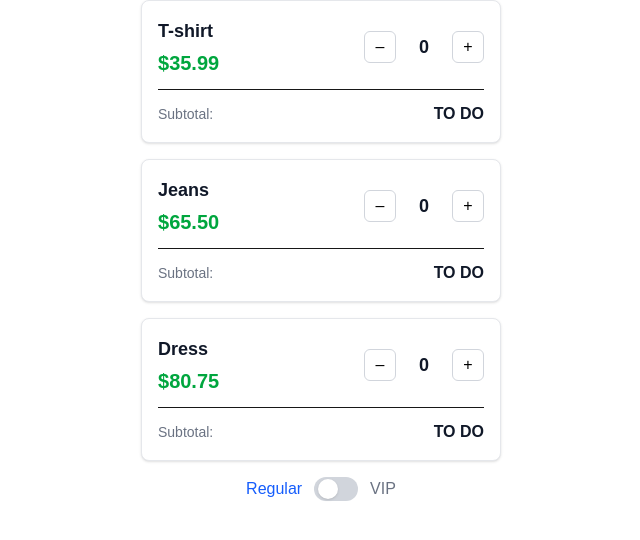
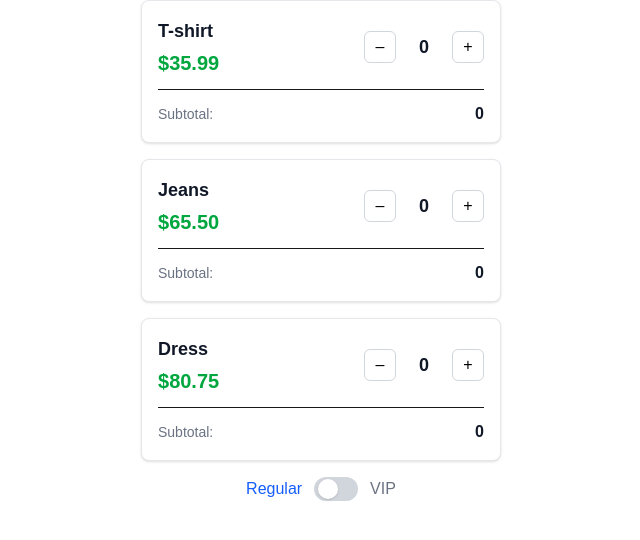
Before and after one commit to PedroMarianoAlmeida/navalia, a Next.js app: page / in a window 1280 px wide. Shown: the top 540 px of the page, without its empty margins (319-959 px from the left). Built offline with nearby package versions, Linux system fonts and the light colour scheme.

Commit message:
fetching discount on ProductCard

```diff
--- a/src/components/ProductCard.tsx
+++ b/src/components/ProductCard.tsx
@@ -9,8 +9,12 @@ interface Props {
 }
 
 export const ProductCard = ({ product }: Props) => {
-  const { shoppingCart, addItem, removeItem } = usePrice();
+  const { shoppingCart, addItem, removeItem, promotionItems } = usePrice();
   const qty = shoppingCart.get(product.id) ?? 0;
+  const itemPrice = promotionItems.find(
+    (item) => item.productID === product.id
+  );
+  console.log({ itemPrice });
 
   return (
     <div className="bg-white border border-gray-200 rounded-lg shadow-sm w-90">
@@ -44,7 +48,9 @@ export const ProductCard = ({ product }: Props) => {
         </div>
         <div className="flex justify-between items-center mt-3 pt-3 border-t">
           <span className="text-sm text-gray-500">Subtotal:</span>
-          <span className="font-semibold text-gray-900">TO DO</span>
+          <span className="font-semibold text-gray-900">
+            {itemPrice ? "" : 0}
+          </span>
         </div>
       </div>
     </div>
--- a/src/providers/PriceProvider.tsx
+++ b/src/providers/PriceProvider.tsx
@@ -35,7 +35,6 @@ export const PriceProvider = ({ children }: { children: ReactNode }) => {
 
   const [promotionItems, setPromotionItems] = useState<PromotionItem[]>([]);
   const [totalPrice, setTotalPrice] = useState<number>(0);
-  console.log({ promotionItems, totalPrice });
   const toggleVip = () => setIsVip((v) => !v);
 
   const addItem = (id: string) =>
```
